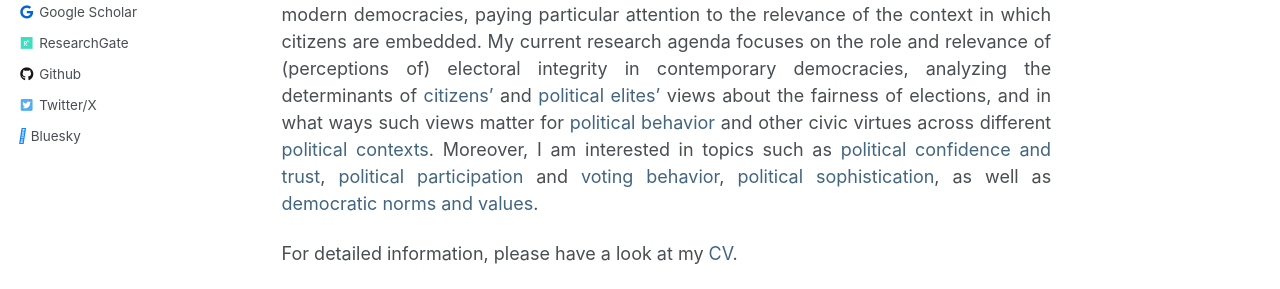
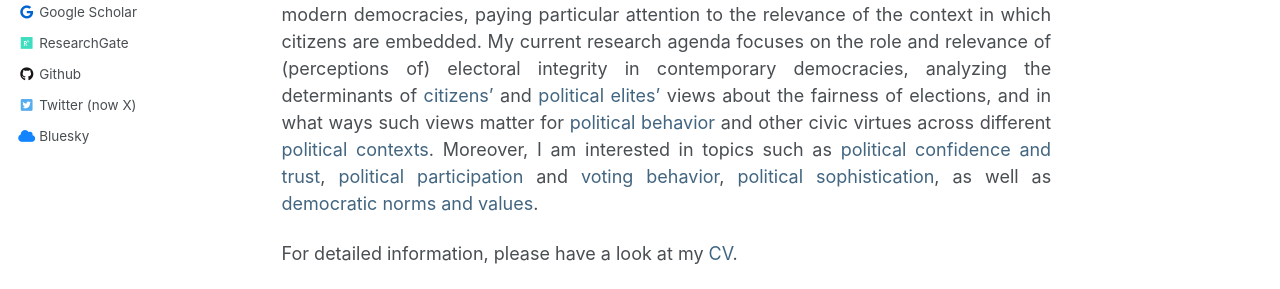
Before and after one commit to cschnaudt/cschnaudt.github.io, a Jekyll site: the page built from _pages/about.md, in a window 1280 px wide. Shown: the part 560-849 px from the top of the page. Built offline with Jekyll 4.4.1, drawn with Linux system fonts in a browser that asks for light colours.

Commit message:
Update author-profile.html

```diff
--- a/_includes/author-profile.html
+++ b/_includes/author-profile.html
@@ -44,10 +44,10 @@
         <li><a href="https://github.com/{{ author.github }}" target="_blank" rel="noopener"><i class="fab fa-fw fa-github" aria-hidden="true"></i> Github</a></li>
       {% endif %}
       {% if author.twitter %}
-        <li><a href="https://twitter.com/{{ author.twitter }}" target="_blank" rel="noopener"><i class="fab fa-fw fa-twitter-square" aria-hidden="true"></i> Twitter/X</a></li>
+        <li><a href="https://twitter.com/{{ author.twitter }}" target="_blank" rel="noopener"><i class="fab fa-fw fa-twitter-square" aria-hidden="true"></i> Twitter (now X)</a></li>
       {% endif %}
        {% if author.bluesky %}
-        <li><a href="https://bsky.app/profile/{{ author.bluesky }}"><i class="fa-solid fa-square" style="color: #1184fe" aria-hidden="true"></i> Bluesky</a></li>
+        <li><a href="https://bsky.app/profile/{{ author.bluesky }}"><i class="fas fa-fw fa-cloud" style="color: #1184fe" aria-hidden="true"></i> Bluesky</a></li>
       {% endif %}
       {% if author.keybase %}
         <li><a href="https://keybase.io/{{ author.keybase }}"><i class="fas fa-fw fa-key" aria-hidden="true"></i> Keybase</a></li>
```
